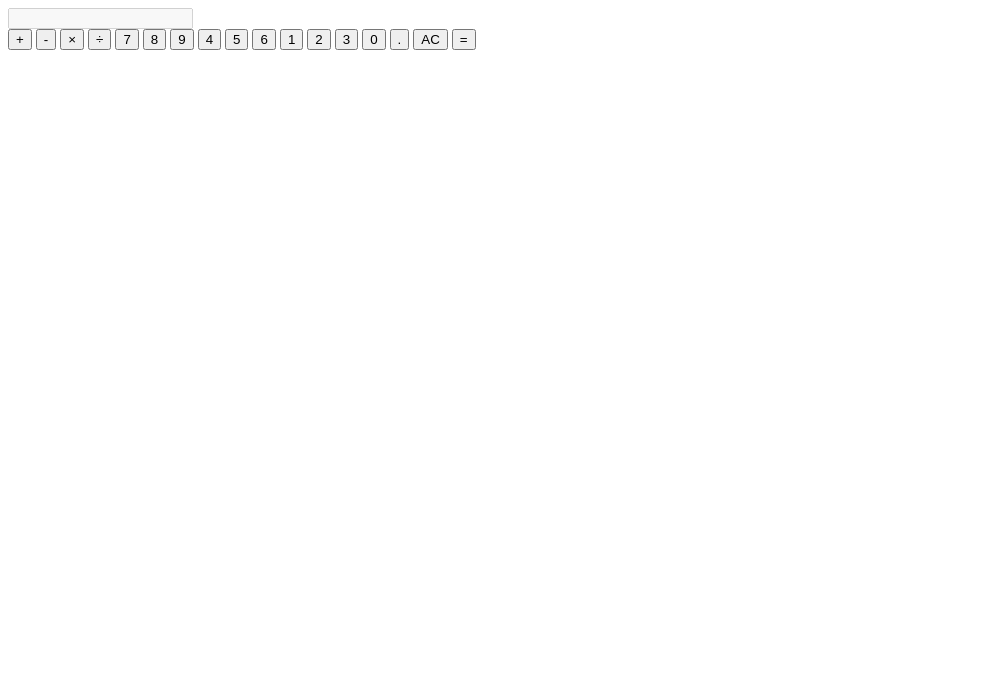
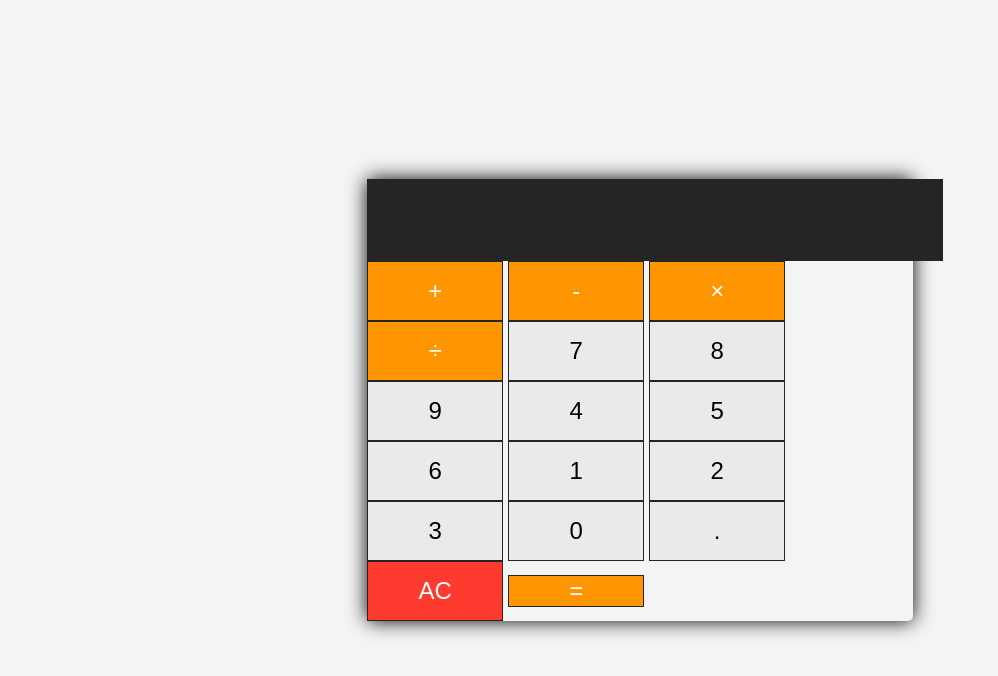
Before and after one commit to 7mim/test, a plain HTML site: page index.html in a window 1280 px wide. Shown: the whole page, without its empty margins (0-998 px from the left). Drawn offline with Linux system fonts and the light colour scheme.

Commit message:
Update styles.css

```diff
--- a/styles.css
+++ b/styles.css
@@ -1,103 +1,52 @@
-const calculator = {
-    displayValue: '0',
-    firstOperand: null,
-    waitingForSecondOperand: false,
-    operator: null,
-};
 
-function inputDigit(digit) {
-    const { displayValue, waitingForSecondOperand } = calculator;
-
-    if (waitingForSecondOperand === true) {
-        calculator.displayValue = digit;
-        calculator.waitingForSecondOperand = false;
-    } else {
-        calculator.displayValue = displayValue === '0' ? digit : displayValue + digit;
-    }
+body {
+    font-family: 'Arial', sans-serif;
+    display: flex;
+    justify-content: center;
+    align-items: center;
+    height: 100vh;
+    margin: 0;
+    background-color: #f4f4f4;
 }
 
-function inputDecimal(dot) {
-    if (calculator.waitingForSecondOperand === true) {
-        calculator.displayValue = "0.";
-        calculator.waitingForSecondOperand = false;
-        return;
-    }
-
-    if (!calculator.displayValue.includes(dot)) {
-        calculator.displayValue += dot;
-    }
+.calculator {
+    border-radius: 5px;
+    box-shadow: 0px 0px 20px 0px #000;
 }
 
-function handleOperator(nextOperator) {
-    const { firstOperand, displayValue, operator } = calculator
-    const inputValue = parseFloat(displayValue);
-
-    if (operator && calculator.waitingForSecondOperand)  {
-        calculator.operator = nextOperator;
-        return;
-    }
-
-    if (firstOperand == null && !isNaN(inputValue)) {
-        calculator.firstOperand = inputValue;
-    } else if (operator) {
-        const result = performCalculation[operator](firstOperand, inputValue);
-
-        calculator.displayValue = String(result);
-        calculator.firstOperand = result;
-    }
-
-    calculator.waitingForSecondOperand = true;
-    calculator.operator = nextOperator;
+.calculator-screen {
+    width: 100%;
+    height: 80px;
+    border: none;
+    background-color: #252525;
+    color: #fff;
+    font-size: 2.5rem;
+    text-align: right;
+    padding-right: 20px;
+    padding-left: 10px;
 }
 
-const performCalculation = {
-    '/': (firstOperand, secondOperand) => firstOperand / secondOperand,
-    '*': (firstOperand, secondOperand) => firstOperand * secondOperand,
-    '+': (firstOperand, secondOperand) => firstOperand + secondOperand,
-    '-': (firstOperand, secondOperand) => firstOperand - secondOperand,
-    '=': (firstOperand, secondOperand) => secondOperand
-};
-
-function resetCalculator() {
-    calculator.displayValue = '0';
-    calculator.firstOperand = null;
-    calculator.waitingForSecondOperand = false;
-    calculator.operator = null;
+.calculator-buttons button {
+    height: 60px;
+    width: 25%;
+    font-size: 1.5rem;
+    border: 1px solid #252525;
+    background-color: #eaeaea;
+    cursor: pointer;
 }
 
-function updateDisplay() {
-    const display = document.querySelector('.calculator-screen');
-    display.value = calculator.displayValue;
+.calculator-buttons button.operator {
+    background-color: #ff9500;
+    color: #fff;
 }
 
-updateDisplay();
+.calculator-buttons button.all-clear {
+    background-color: #ff3b30;
+    color: #fff;
+}
 
-const keys = document.querySelector('.calculator-buttons');
-keys.addEventListener('click', (event) => {
-    const { target } = event;
-
-    if (!target.matches('button')) {
-        return;
-    }
-
-    if (target.classList.contains('operator')) {
-        handleOperator(target.value);
-        updateDisplay();
-        return;
-    }
-
-    if (target.classList.contains('decimal')) {
-        inputDecimal(target.value);
-        updateDisplay();
-        return;
-    }
-
-    if (target.classList.contains('all-clear')) {
-        resetCalculator();
-        updateDisplay();
-        return;
-    }
-
-    inputDigit(target.value);
-    updateDisplay();
-});
+.calculator-buttons button.equal-sign {
+    height: 100%;
+    background-color: #ff9500;
+    color: #fff;
+}
```
